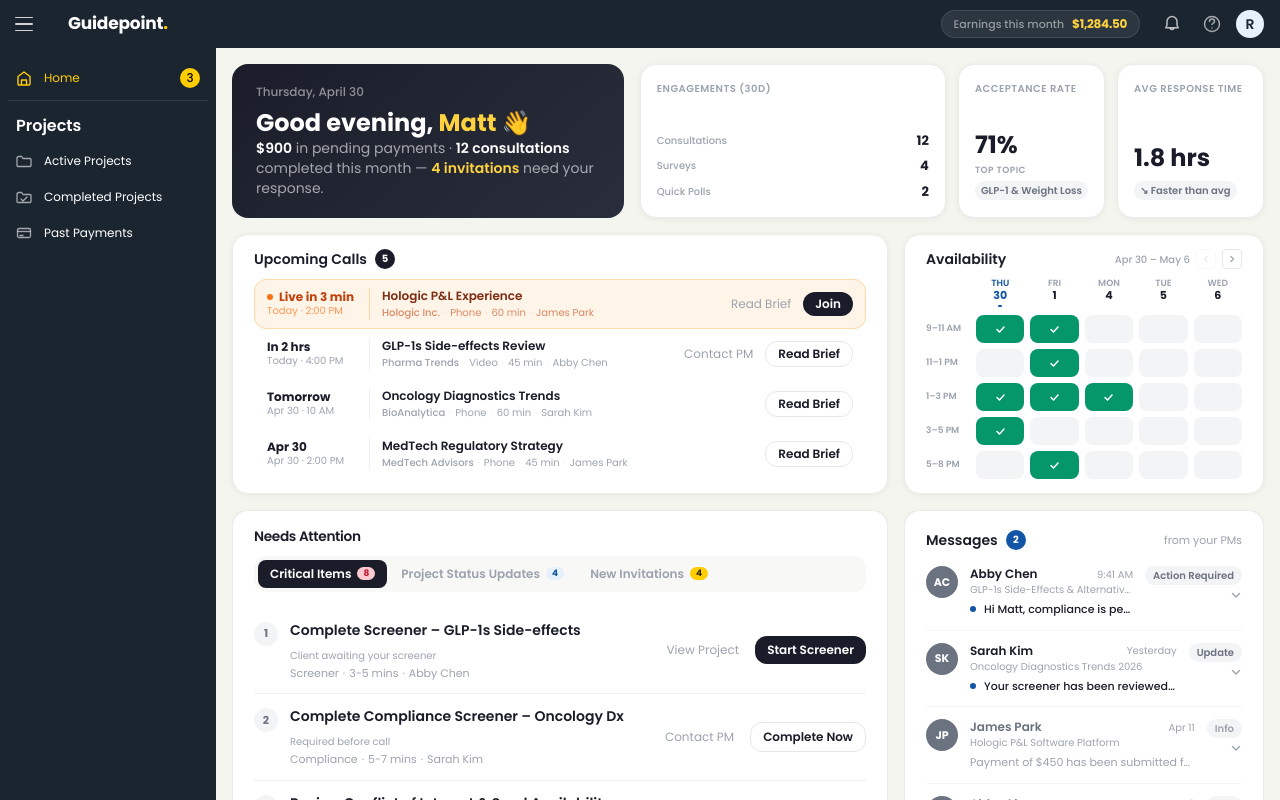
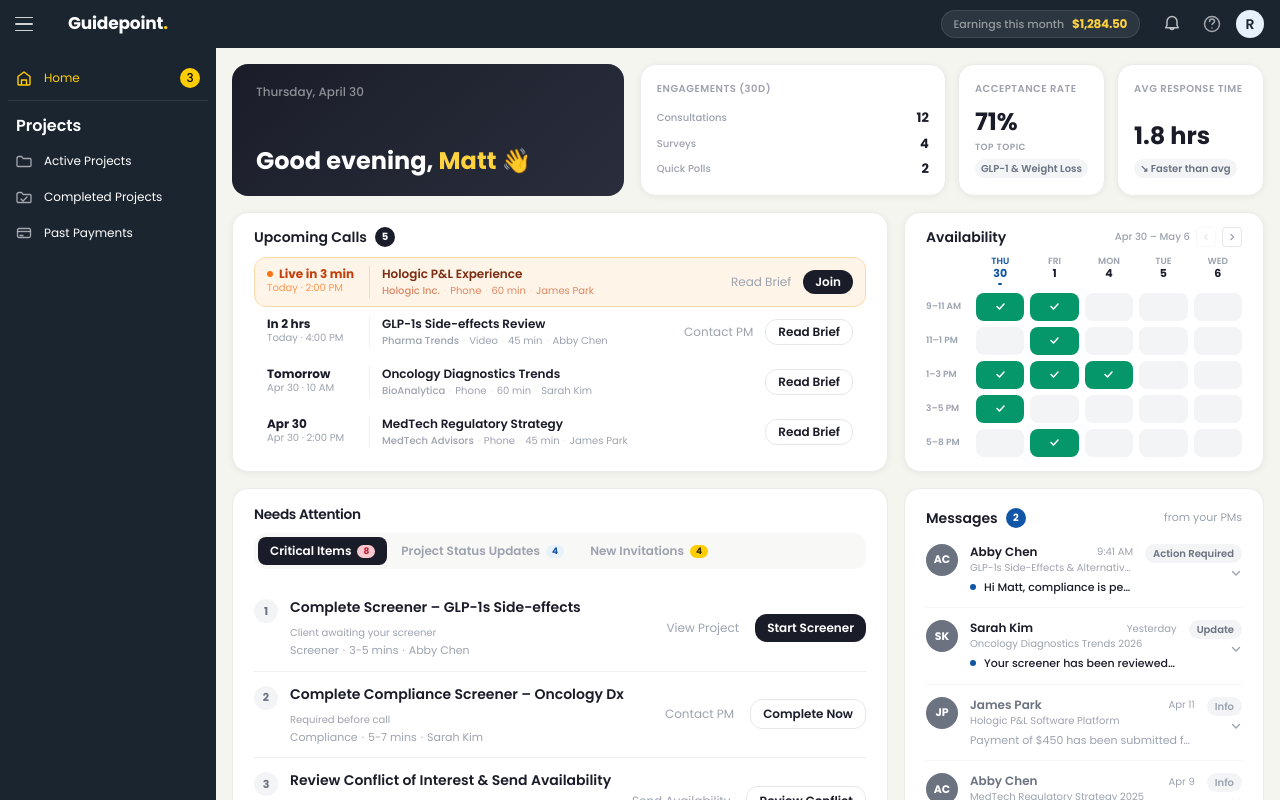
Before and after one commit to RalphC444/advisor-dashboard, a React (Vite) app: page / in a window 1280 px wide. Built offline with nearby package versions, Linux system fonts and the light colour scheme.

Commit message:
Remove pending payments subtitle from welcome section

```diff
--- a/src/components/WelcomeRow.tsx
+++ b/src/components/WelcomeRow.tsx
@@ -59,9 +59,6 @@
           <h2 className="text-white font-bold text-xl md:text-2xl leading-tight">
             {greeting}, <span className="text-[#ffd23f]">Matt</span> 👋
           </h2>
-          <p className="text-white/60 text-sm mt-1">
-            <span className="text-white font-semibold">$900</span> in pending payments · <span className="text-white font-semibold">12 consultations</span> completed this month — <span className="text-[#ffd23f] font-semibold">4 invitations</span> need your response.
-          </p>
         </div>
       </div>
 
```
